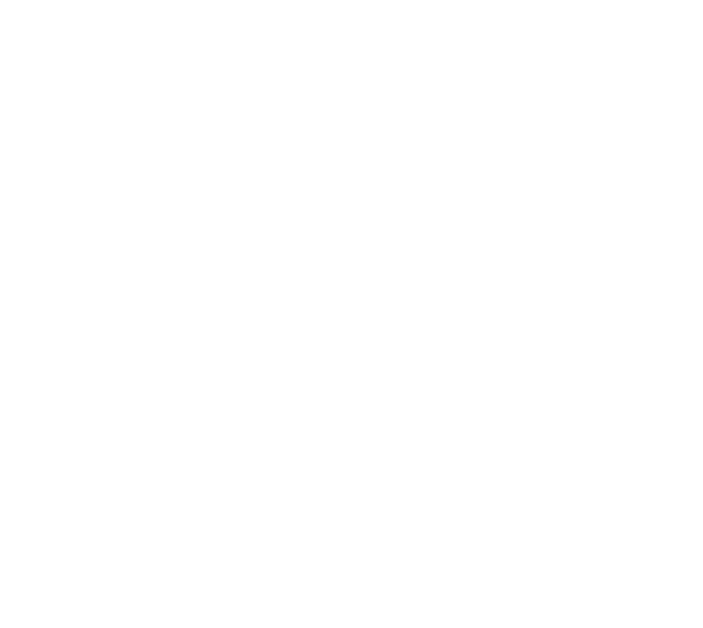
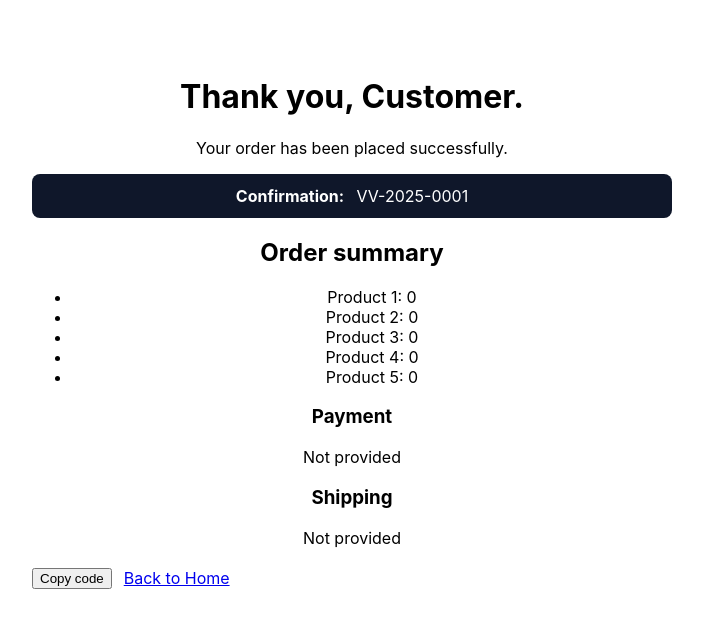
Before and after one commit to MarkN611/VinylVerse, a React (Create React App) app in the folder vinylverse/: page /purchase/confirmation in a window 1280 px wide. Before the commit this address had no page. Shown: the top 628 px of the page, without its empty margins (288-991 px from the left). Built offline with nearby package versions, Linux system fonts and the light colour scheme.

Commit message:
added confirmation page

```diff
--- a/vinylverse/src/App.js
+++ b/vinylverse/src/App.js
@@ -1,4 +1,3 @@
-import logo from './logo.svg';
 import './App.css';
 import React from "react";
 import { BrowserRouter as Router, Route, Routes, Navigate } from 'react-router-dom';
@@ -6,22 +5,20 @@
 import PaymentEntry from './components/paymentEntry';
 import ShippingEntry from './components/shippingEntry';
 import ViewOrder from './components/viewOrder';
-import Confirmation from './components/confirmation';
+import Confirmation from './components/confirmation'; // or match your file name
 
 function App() {
   return (
     <div className="App">
       <Router>
-        <div>
-          <Routes>
-            <Route path="/purchase" element={<Purchase/>} />
-            <Route path="/" element={<Navigate replace to="/purchase" />} />
-            <Route path="/purchase/paymentEntry" element={<PaymentEntry/>} />
-            <Route path="/purchase/shippingEntry" element={<ShippingEntry/>} />
-            <Route path="/purchase/viewOrder" element={<ViewOrder/>} />
-            <Route path="/purchase/viewConfirmation" element={<Confirmation/>} />
-          </Routes>
-        </div>
+        <Routes>
+          <Route path="/purchase" element={<Purchase />} />
+          <Route path="/" element={<Navigate replace to="/purchase" />} />
+          <Route path="/purchase/paymentEntry" element={<PaymentEntry />} />
+          <Route path="/purchase/shippingEntry" element={<ShippingEntry />} />
+          <Route path="/purchase/viewOrder" element={<ViewOrder />} />
+          <Route path="/purchase/confirmation" element={<Confirmation />} />
+        </Routes>
       </Router>
     </div>
   );
--- a/vinylverse/src/components/confirmation.js
+++ b/vinylverse/src/components/confirmation.js
@@ -1,16 +1,69 @@
 import React from "react";
+import { useLocation, Link } from "react-router-dom";
 
-const Confirmation = () => {
+const CONFIRMATION_CODE = "VV-2025-0001"; //hard-coded
 
-    let title = "Confirmation page";
+export default function Confirmation() {
+  const location = useLocation();
 
-    return (
-        <div>
-            <h1>
-                {title}
-            </h1>
-        </div>
-    );
-};
+  const order = location.state?.order || {};
 
-export default Confirmation;
+  const qty = Array.isArray(order.buyQuantity) ? order.buyQuantity : [0, 0, 0, 0, 0];
+
+  const name = order.shipping?.name || "Customer";
+  const cardNumber = order.paymentInfo?.cardNumber || "";
+  const last4 = cardNumber ? cardNumber.slice(-4) : null;
+
+  return (
+    <div style={{ maxWidth: 640, margin: "40px auto", padding: "16px" }}>
+      <h1>Thank you, {name}.</h1>
+      <p>Your order has been placed successfully.</p>
+
+      <div
+        style={{
+          background: "#0f172a",
+          color: "#fff",
+          padding: "12px 16px",
+          borderRadius: 8,
+          margin: "16px 0"
+        }}
+      >
+        <strong>Confirmation:</strong> <span style={{ marginLeft: 8 }}>{CONFIRMATION_CODE}</span>
+      </div>
+
+      <h2>Order summary</h2>
+      <ul>
+        <li>Product 1: {qty[0] || 0}</li>
+        <li>Product 2: {qty[1] || 0}</li>
+        {qty.length > 2 && <li>Product 3: {qty[2] || 0}</li>}
+        {qty.length > 3 && <li>Product 4: {qty[3] || 0}</li>}
+        {qty.length > 4 && <li>Product 5: {qty[4] || 0}</li>}
+      </ul>
+
+      <h3>Payment</h3>
+      <p>{last4 ? `Card ending in •••• ${last4}` : "Not provided"}</p>
+
+      <h3>Shipping</h3>
+      <p>
+        {order.shipping?.name ? `${order.shipping.name}, ` : ""}
+        {order.shipping?.addressLine1 || "Not provided"}
+        {order.shipping?.addressLine2 ? `, ${order.shipping.addressLine2}` : ""}
+        {order.shipping?.city ? `, ${order.shipping.city}` : ""}
+        {order.shipping?.state ? `, ${order.shipping.state}` : ""}{" "}
+        {order.shipping?.zip || ""}
+      </p>
+
+      <div style={{ marginTop: 20, display: "flex", gap: 12 }}>
+        <button
+          onClick={() => {
+            navigator.clipboard?.writeText(CONFIRMATION_CODE).catch(() => {});
+            alert("Confirmation code copied");
+          }}
+        >
+          Copy code
+        </button>
+        <Link to="/">Back to Home</Link>
+      </div>
+    </div>
+  );
+}
```
